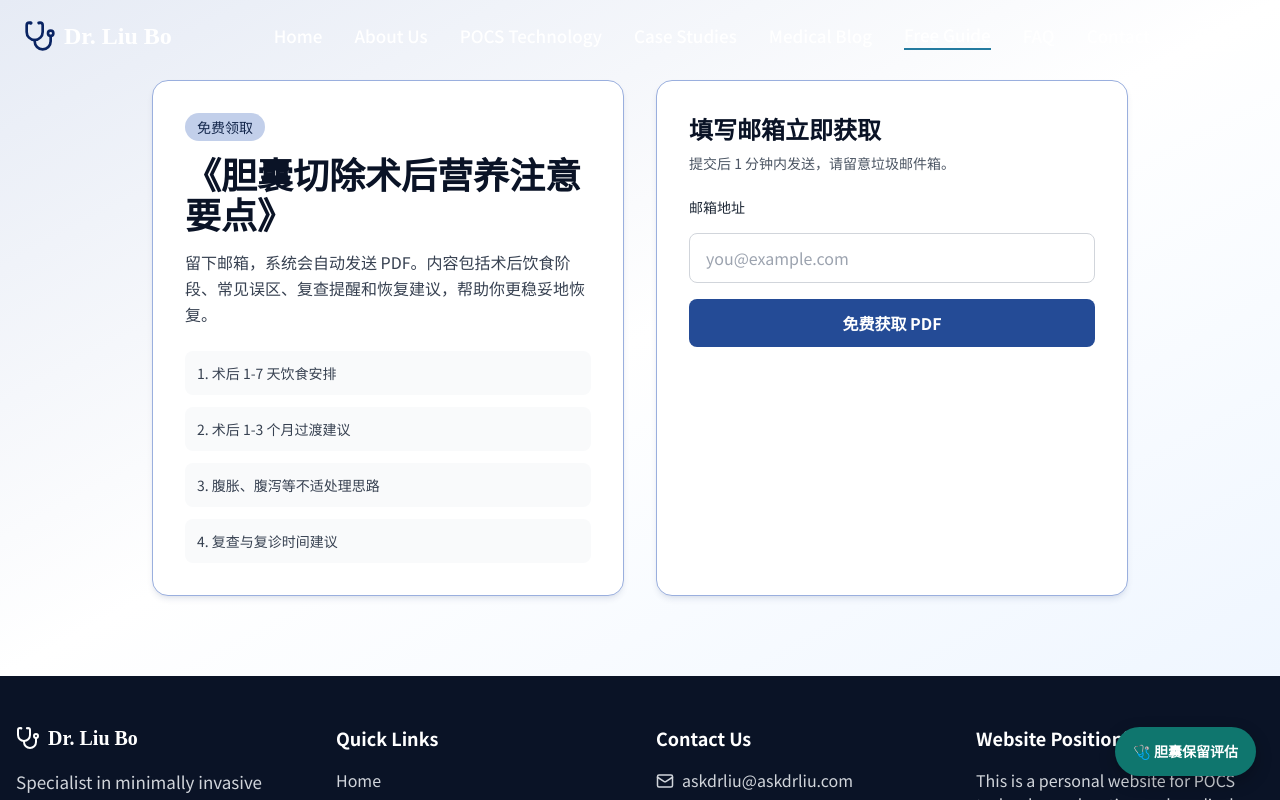
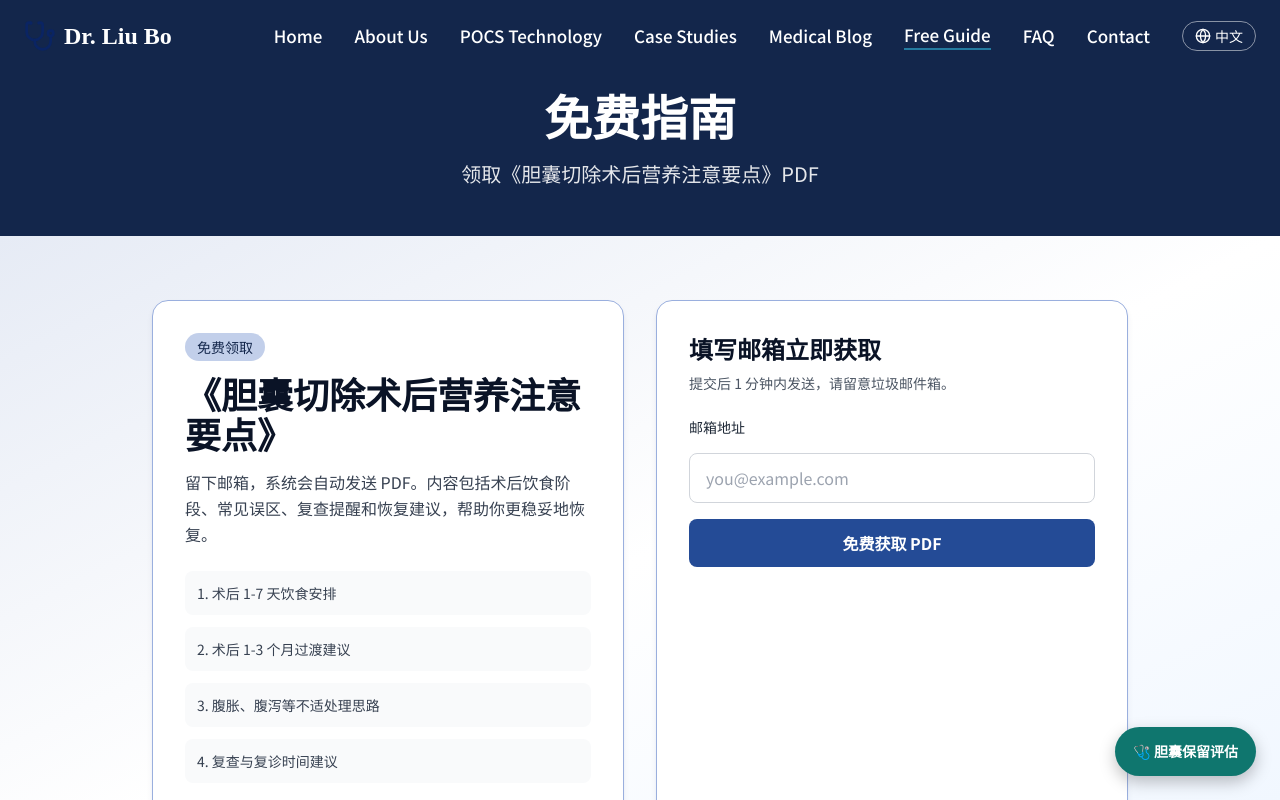
Before and after one commit to jakebo-githit/cursor-site, a React (Vite) app: page /free-guide in a window 1280 px wide. Shown: the top 800 px of the page. Built offline with nearby package versions, Linux system fonts and the light colour scheme.

Commit message:
style: add consistent blue page header to free-guide page

```diff
--- a/src/pages/FreeGuidePage.tsx
+++ b/src/pages/FreeGuidePage.tsx
@@ -47,16 +47,28 @@ function FreeGuidePage() {
   };
 
   return (
-    <section className="bg-gradient-to-br from-primary-50 via-white to-blue-50 py-16 md:py-20">
+    <>
+      <div className="pt-24 pb-12 bg-primary-800 text-white">
+        <div className="container mx-auto px-4">
+          <h1 className="text-3xl md:text-4xl lg:text-5xl font-serif font-bold text-center">
+            免费指南
+          </h1>
+          <p className="text-xl text-gray-200 text-center mt-4 max-w-3xl mx-auto">
+            领取《胆囊切除术后营养注意要点》PDF
+          </p>
+        </div>
+      </div>
+
+      <section className="bg-gradient-to-br from-primary-50 via-white to-blue-50 py-12 md:py-16">
         <div className="mx-auto max-w-5xl px-4 md:px-6">
           <div className="grid grid-cols-1 gap-8 lg:grid-cols-2">
             <div className="rounded-2xl border border-primary-200 bg-white p-6 shadow-soft md:p-8">
               <p className="mb-3 inline-flex rounded-full bg-primary-100 px-3 py-1 text-sm font-medium text-primary-800">
                 免费领取
               </p>
-            <h1 className="mb-4 text-3xl font-bold text-primary-900 md:text-4xl">
+              <h2 className="mb-4 text-3xl font-bold text-primary-900 md:text-4xl">
                 《胆囊切除术后营养注意要点》
-            </h1>
+              </h2>
               <p className="mb-6 text-base leading-relaxed text-gray-700">
                 留下邮箱，系统会自动发送 PDF。内容包括术后饮食阶段、常见误区、复查提醒和恢复建议，帮助你更稳妥地恢复。
               </p>
@@ -110,6 +122,7 @@ function FreeGuidePage() {
           </div>
         </div>
       </section>
+    </>
   );
 }
 
```
Lines whose indentation alone changed are shown as unchanged.
